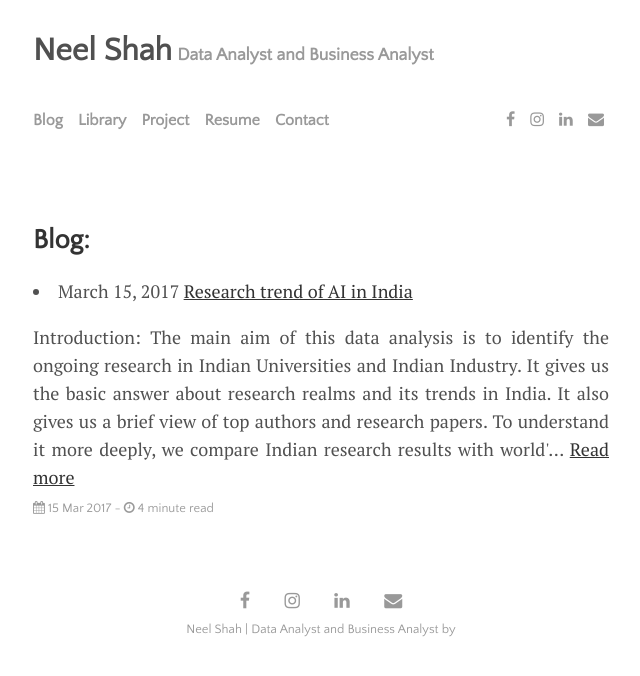
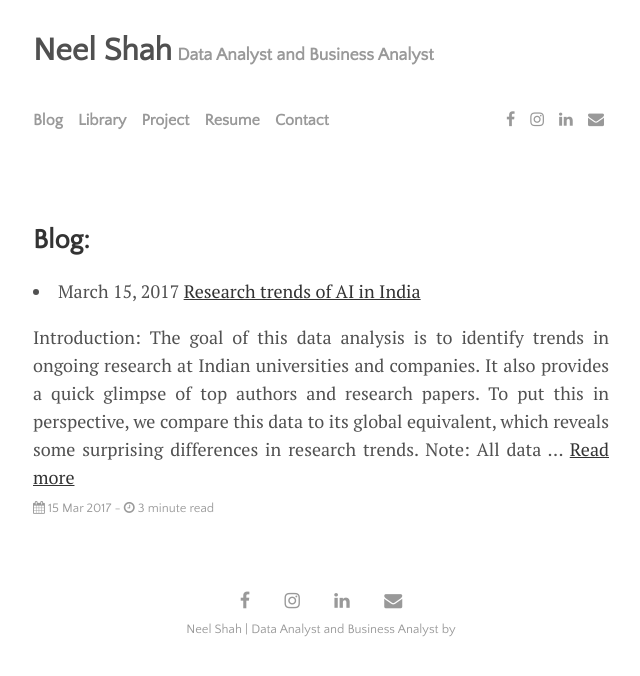
Before and after one commit to NeelShah18/neelshah18.github.io, a Jekyll site: the page built from blog.html, in a window 1280 px wide. Shown: the top 676 px of the page, without its empty margins (319-959 px from the left). Built offline with Jekyll 4.4.1, drawn with Linux system fonts in a browser that asks for light colours; nearby versions of some CDN libraries; some of the changed lines change nothing that is shown.

Commit message:
upgrade article

```diff
--- a/_posts/2017-03-15-Scopus-analysis.md
+++ b/_posts/2017-03-15-Scopus-analysis.md
@@ -1,109 +1,102 @@
 ---
 layout: post
-title: Research trend of AI in India
+title: Research trends of AI in India
 ---
 
-**Introduction:**
-<p style="text-align: justify;">The main aim of this data analysis is to identify the ongoing research in Indian Universities and Indian Industry. It gives us the basic answer about research realms and its trends in India. It also gives us a brief view of top authors and research papers. To understand it more deeply, we compare Indian research results with world's research results and it gives us some surprising differences in research trend.</p>
+#### Introduction:
+<p style="text-align: justify;">The goal of this data analysis is to identify trends in ongoing research at Indian universities and companies. It also provides a quick glimpse of top authors and research papers. To put this in perspective, we compare this data to its global equivalent, which reveals some surprising differences in research trends.</p>
 
 **Note: All data is related to computer science field only.**
 
-Created By :
--------------
-**Neel Shah:** [Website](https://neelshah18.github.io/) | [Linkedin](https://www.linkedin.com/in/neel-shah-7b5495104/) | [GitHub](https://github.com/NeelShah18) | Email: **neelknightme@gmail.com**
+#### Created by:
 
-**Open to Hire!!!**
+**Neel Shah** | [Website](https://neelshah18.github.io/) | [Linkedin](https://www.linkedin.com/in/neel-shah-7b5495104/) | [GitHub](https://github.com/NeelShah18) | Email: **neelknightme@gmail.com**
 
-Edited and Guided By:
------------
-1) Malaikannan Sankarasubbu - Know about him more:  [Linkedin](https://www.linkedin.com/in/malaikannan/) | [GitHub](href="https://github.com/malaikannan)
+#### Guided by:
 
-2) Dr. Jacob Minz - Know about him more:  [Linkedin](https://www.linkedin.com/in/jacob-minz-16762a3/) | [GitHub](https://github.com/jrminz)
+1) **Malaikannan Sankarasubbu** | [Linkedin](https://www.linkedin.com/in/malaikannan/) | [GitHub](href="https://github.com/malaikannan)
+2) **Dr. Jacob Minz** | [Linkedin](https://www.linkedin.com/in/jacob-minz-16762a3/) | [GitHub](https://github.com/jrminz)
+3) **Anirban Santara** | [Linkedin](https://www.linkedin.com/in/anirbansantara/) | [GitHub](https://github.com/Santara)
 
-3) Anirban Santara - Know about him more:  [Linkedin](https://www.linkedin.com/in/anirbansantara/) | [GitHub](https://github.com/Santara)
+--------------------------------------------------------------------------------------------------------------------------------------------------------------------
 
--------------------------------------------------------------------------------------------------------------------
+#### Technical Implementation - Open Source license
 
-#### Technical Implementation - Open source license
+This analysis was implemented in a Jupyter notebook running on the Anaconda distribution of Python 3.6+.
+We used the SCOPUS journal dataset to examine papers and research conducted by Indian authors within India. This dataset details 1387 papers published between 2001 and 2016.
+We used the arXiv dataset with 24700+ papers for global data.
+The Jupyter notebook (code) and arXiv dataset are available for free under the MIT open source license. However, the SCOPUS journal dataset is not available under an open source license.
 
-It is implemented in a Jupyter notebook with a back of Anaconda and Python 3.6+ version.
+* View the repository [here](https://github.com/NeelShah18/scopus-analysis-for-indian-researcher).
+* Find the arXiv dataset (stored in SQLite and CSV formats)  [here](https://github.com/NeelShah18/Arxiv_Data_analysis).
 
-We use arxiv dataset with 24700+ paper details as world data. We use SCOPUS journal dataset, where the authors of published paper are Indian or paper published by research center which is located in India. It has a detail of 1387 papers published between 2001 to 2016.
-
-Jupyter notebook(code) and arxiv data set available for free under MIT- open source license. SCOPUS journal dataset is not available under open source license.
-
-* Link to the repository : [click here!](https://github.com/NeelShah18/scopus-analysis-for-indian-researcher)
-* Link to : [click here!](https://github.com/NeelShah18/scopus-analysis-for-indian-researcher)
-* Dataset(store in SQLite and CSV format) : [Click here!](https://github.com/NeelShah18/Arxiv_Data_analysis)
-
-#### About SCOPUS journal:
+#### About the SCOPUS journal:
 <img src="/images/scopus_pic/scopus.png" width="750px" height="250px">
 
-#### About ARXIV
-<p style="text-align: justify;">ARXIV is an e-print service in the fields of physics, mathematics, computer science, quantitative biology, quantitative finance and statistics. Submissions to arXiv should conform to Cornell University academic standards. arXiv is owned and operated by Cornell University, a private not-for-profit educational institution. arXiv is funded by Cornell University Library, the Simons Foundation and by the member institutions.<a href="https://arxiv.org/"> [Ref] </a></p>
+#### About arXiv
+<p style="text-align: justify;">arXiv is an e-print service in the fields of physics, mathematics, computer science, quantitative biology, quantitative finance and statistics. Submissions to arXiv should conform to Cornell University academic standards. arXiv is owned and operated by Cornell University, a private not-for-profit educational institution. arXiv is funded by Cornell University Library, the Simons Foundation, and member institutions.<a href="https://arxiv.org/"> [Ref] </a></p>
 
 #### Results of data analysis:
 
-<p style="text-align: justify;">The first pie chart shows that 14.42% research done by Industry and 85.58% research done by University. It is a little bit surprising that in India the ratio of Industry and University research is not good compared to other countries.</p>
+<p style="text-align: justify;">This first pie-chart shows that 14.42% of research is done by the industry, compared to 85.58% at universities. It is a little bit surprising that in India the ratio of industry and university research is not very good compared to other countries.</p>
 <img src="/images/scopus_pic/pic_1.png" width="750px" height="250px">
 
-<p style="text-align: justify;">Second pie chart gives the information about companies research, and It is surprising that almost  70% research done by non-Indian companies headquarters in India. Google and IBM published almost 62% of total industry research publication. While there is only one Indian company who survive in top 10 is TCS with 13% publication.</p>
+<p style="text-align: justify;">The following pie-chart examines industrial research. Almost 70% of the research is at non-Indian companies’ headquarters in India. Google and IBM published almost 62% of all industry research publications, while there is only one Indian company in the top 10 – TCS with 13% of all publications.</p>
 <img src="/images/scopus_pic/pic_2.png" width="750px" height="250px">
 
-<p style="text-align: justify;">A country with more 129 Deemed Universities, 67 Institution of National Importance (Public), 700 Total Degree-granting Institutions, 35,539 Affiliated Colleges (Public or Private) below result create a big question on the quality of education. It is a big concern for the Indian government and Indian University. From all university publication almost 42% of research publication done by Top - 15 Universities. It is surprising that almost 7.5% of total research publication done by IIS - Banglore alone.  Even IIT - Kharagpur which knows as research hub of Indian IT sector, ranked 7th in top 15 Universities with 2.86% of publication.</p>
+<p style="text-align: justify;">For a country with more than 129 deemed universities, 67 institutions of national importance (public), 700 degree-granting Institutions, 35,539 affiliated colleges (public and private), the chart below raises questions about the quality of education. The top 15 universities contribute to almost 42% of all research publications. A substantial 7.5% of publications are at IISc Banglore alone. Even IIT Kharagpur, known as the research hub of the Indian IT sector, ranks 7th with 2.86% of publications.</p>
 <img src="/images/scopus_pic/pic_3.png" width="750px" height="250px">
 
-<p style="text-align: justify;">Currently, there is a boom of Artificial Intelligence, Machine learning, and deep learning and below bar graph proves the popularity of those research from 2001 to 2016 in India. It also shows that publication in AI field shows zig-zag patterns because of complexity in research and lake of financial support in India.</p>
+<p style="text-align: justify;">Currently, there is a boom in Artificial Intelligence, Machine Learning, and Deep Learning and the bar graph below shows the popularity of research in these areas from 2001 to 2016 in India. It also shows that publications in AI shows a “zig-zag” pattern, likely due to complexity of research and lack of financial support in India.</p>
 <img src="/images/scopus_pic/trend.png" width="750px" height="250px">
 
-<p style="text-align: justify;">When we compare that data with world data which represent world's research trend, But we are not able to match that research trend.</p>
+<p style="text-align: justify;">We compare this data to global trends. The disparity in growth rates is very apparent.</p>
 <img src="/images/arxiv_pic/trend.png" width="750px" height="250px">
 
-<p style="text-align: justify;">When anlysis the top words use in title from arxiv world dataset, below chart gives a clear trend in research. And this shows, We are lacking behind that.</p>
+<p style="text-align: justify;">The top words used in the titles of arXiv papers are shown below.</p>
 <img src="/images/arxiv_pic/word.png" width="750px" height="250px">
 
-below graph shows top 20 Indian authors based on the citation number.
+<p style="text-align: justify;">The top 20 Indian authors based on citation number are shown below. (Multiple persons indicate a tie.) </p>
 <img src="/images/scopus_pic/pic_5.png" width="750px" height="250px">
-<p style="text-align: justify;">Now compare this with top researcher from around the globe.</p>
+<p style="text-align: justify;">Top researchers from around the globe:</p>
 <img src="/images/arxiv_pic/author.png" width="750px" height="250px">
 
-Below six bar graph shows top research trend in an individual year from 2010 to 2016.
-<p style="text-align: justify;">Below we have result of Top trends in Indian research and world's research for year 2010</p>
+The graphs below shows Indian research trends for each year from 2010 to 2016:
+<p style="text-align: justify;">2010:</p>
 <img src="/images/scopus_pic/2010.png" width="750px" height="250px">
 <img src="/images/arxiv_pic/2010.png" width="750px" height="250px">
-<p style="text-align: justify;">Below we hve result of Top trends in Indian research and world's research for year 2011</p>
+<p style="text-align: justify;">2011:</p>
 <img src="/images/scopus_pic/2011.png" width="750px" height="250px">
 <img src="/images/arxiv_pic/2011.png" width="750px" height="250px">
-<p style="text-align: justify;">Below we hve result of Top trends in Indian research and world's research for year 2012</p>
+<p style="text-align: justify;">2012:</p>
 <img src="/images/scopus_pic/2012.png" width="750px" height="250px">
 <img src="/images/arxiv_pic/2012.png" width="750px" height="250px">
-<p style="text-align: justify;">Below we hve result of Top trends in Indian research and world's research for year 2013</p>
+<p style="text-align: justify;">2013:</p>
 <img src="/images/scopus_pic/2013.png" width="750px" height="250px">
 <img src="/images/arxiv_pic/2013.png" width="750px" height="250px">
-<p style="text-align: justify;">Below we hve result of Top trends in Indian research and world's research for year 2014</p>
+<p style="text-align: justify;">2014:</p>
 <img src="/images/scopus_pic/2014.png" width="750px" height="250px">
 <img src="/images/arxiv_pic/2014.png" width="750px" height="250px">
-<p style="text-align: justify;">Below we hve result of Top trends in Indian research and world's research for year 2015</p>
+<p style="text-align: justify;">2015:</p>
 <img src="/images/scopus_pic/2015.png" width="750px" height="250px">
 <img src="/images/arxiv_pic/2015.png" width="750px" height="250px">
-<p style="text-align: justify;">Below we hve result of Top trends in Indian research and world's research for year 2016</p>
+<p style="text-align: justify;">2016:</p>
 <img src="/images/scopus_pic/2016.png" width="750px" height="250px">
 <img src="/images/arxiv_pic/2016.png" width="750px" height="250px">
 
-#### About Dataset and processing and cleaning of data:
+#### About the datasets
 
-* SCOPUS data set is not open source. So we can not able to publish it.
-* ARXIV meta data(Limited field such as author name, title name, summary, citation, category) is open source and dataset link is available below.
-* Data is already clean and arranged.
+* The SCOPUS dataset is not open source. We are not able to publish it.
+* arXiv meta data (limited fields such as author name, title name, summary, citation, category) is open source and a link is available below.
+* The arXiv data is already clean and arranged.
 
-**Dataset and Jupyter notebook is available under MIT - open source license. If you want to use this code or data feel free to do it, But,  Please cite me.**
+**The Jupyter notebook is available under MIT open source license. If you want to use this code, feel free to do so and cite me.**
 
-* Link to the repository : [click here!](https://github.com/NeelShah18/scopus-analysis-for-indian-researcher)
-* Link to : [click here!](https://github.com/NeelShah18/scopus-analysis-for-indian-researcher)
-* Dataset(store in SQLite and CSV format) : [Click here!](https://github.com/NeelShah18/Arxiv_Data_analysis)
+* View the repository [here](https://github.com/NeelShah18/scopus-analysis-for-indian-researcher).
+* Find the arXiv dataset (stored in SQLite and CSV formats)  [here](https://github.com/NeelShah18/Arxiv_Data_analysis).
 
 **References:**
 * [The Google Brain team — Looking Back on 2016](https://research.googleblog.com/2017/01/the-google-brain-team-looking-back-on.html)
 * [PM Modi addresses Indian Science Congress in Tirupati](http://rstv.nic.in/pm-modi-addresses-indian-science-congress-tirupati.html?sf52381424=1)
 
-<iframe src="//www.slideshare.net/slideshow/embed_code/key/FBogZqSuP8eNzy" width="595" height="485" frameborder="0" marginwidth="0" marginheight="0" scrolling="no" style="border:1px solid #CCC; border-width:1px; margin-bottom:5px; max-width: 100%;" allowfullscreen> </iframe> <div style="margin-bottom:5px"> <strong> <a href="//www.slideshare.net/neelknight1/research-trend-of-ai-in-india-73238255" title="Research trend of ai in india" target="_blank">Research trend of ai in india</a> </strong> from <strong><a target="_blank" href="//www.slideshare.net/neelknight1">Neel Shah</a></strong> </div>
+<iframe src="//www.slideshare.net/slideshow/embed_code/key/FBogZqSuP8eNzy" width="595" height="485" frameborder="0" marginwidth="0" marginheight="0" scrolling="no" style="border:1px solid #CCC; border-width:1px; margin-bottom:5px; max-width: 100%;" allowfullscreen> </iframe> <div style="margin-bottom:5px"> <strong> <a href="//www.slideshare.net/neelknight1/research-trend-of-ai-in-india-73238255" title="Research trend of AI in India" target="_blank">Research trend of AI in India</a> </strong> from <strong><a target="_blank" href="//www.slideshare.net/neelknight1">Neel Shah</a></strong> </div>
```
